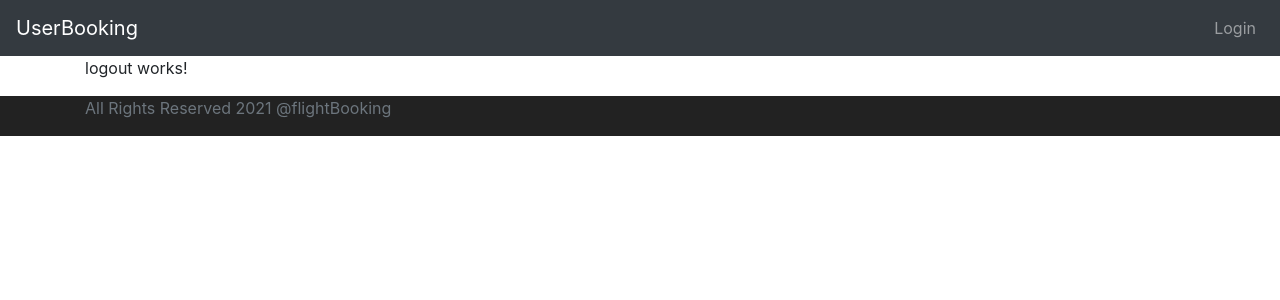
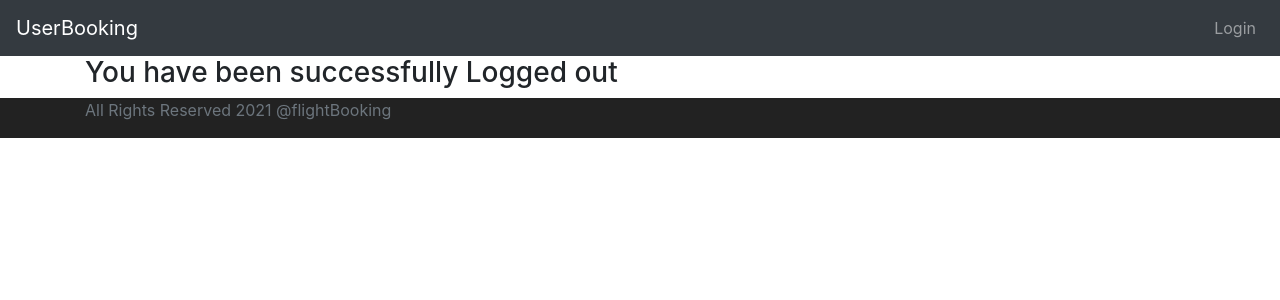
Before and after one commit to Steffi-Josh/FlightBooking, an Angular app: page /logout in a window 1280 px wide. Shown: the top 300 px of the page. Built offline with nearby package versions, Linux system fonts and the light colour scheme; sample sign-in values are in the browser's storage.

Commit message:
completed

```diff
--- a/src/app/logout/logout.component.html
+++ b/src/app/logout/logout.component.html
@@ -1 +1 @@
-<p>logout works!</p>
+<h3> You have been successfully Logged out</h3>
```
